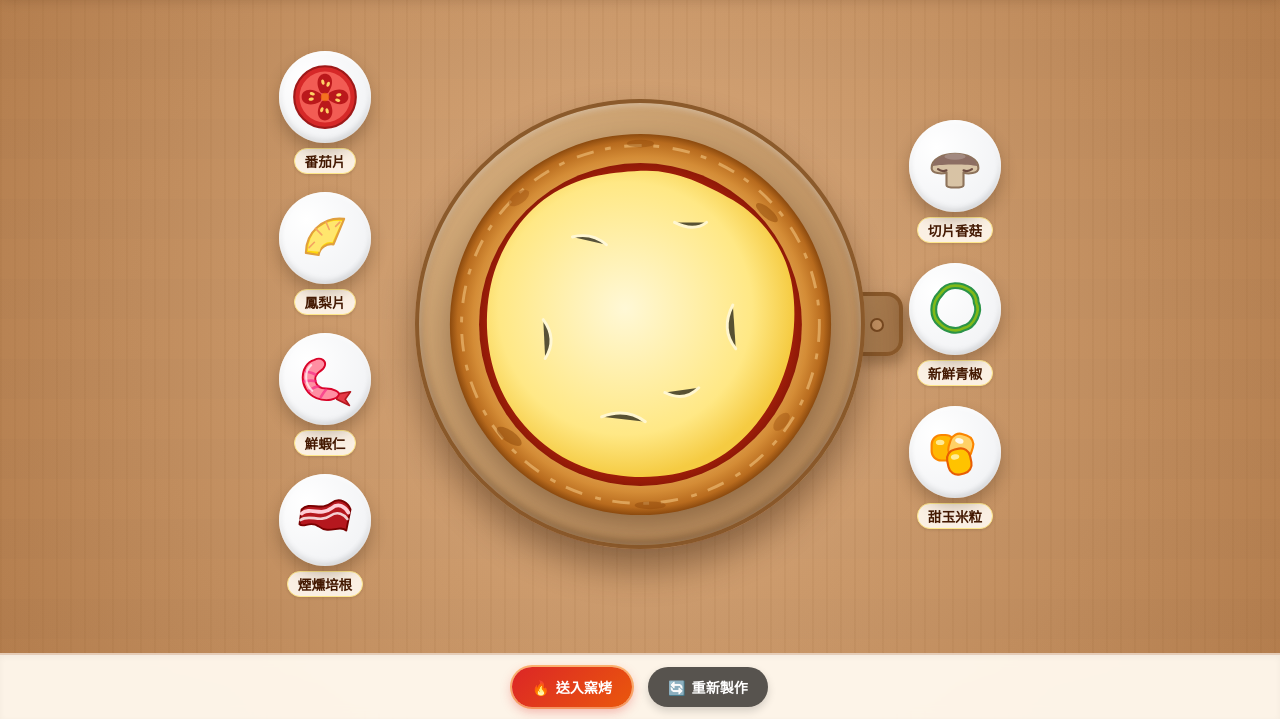
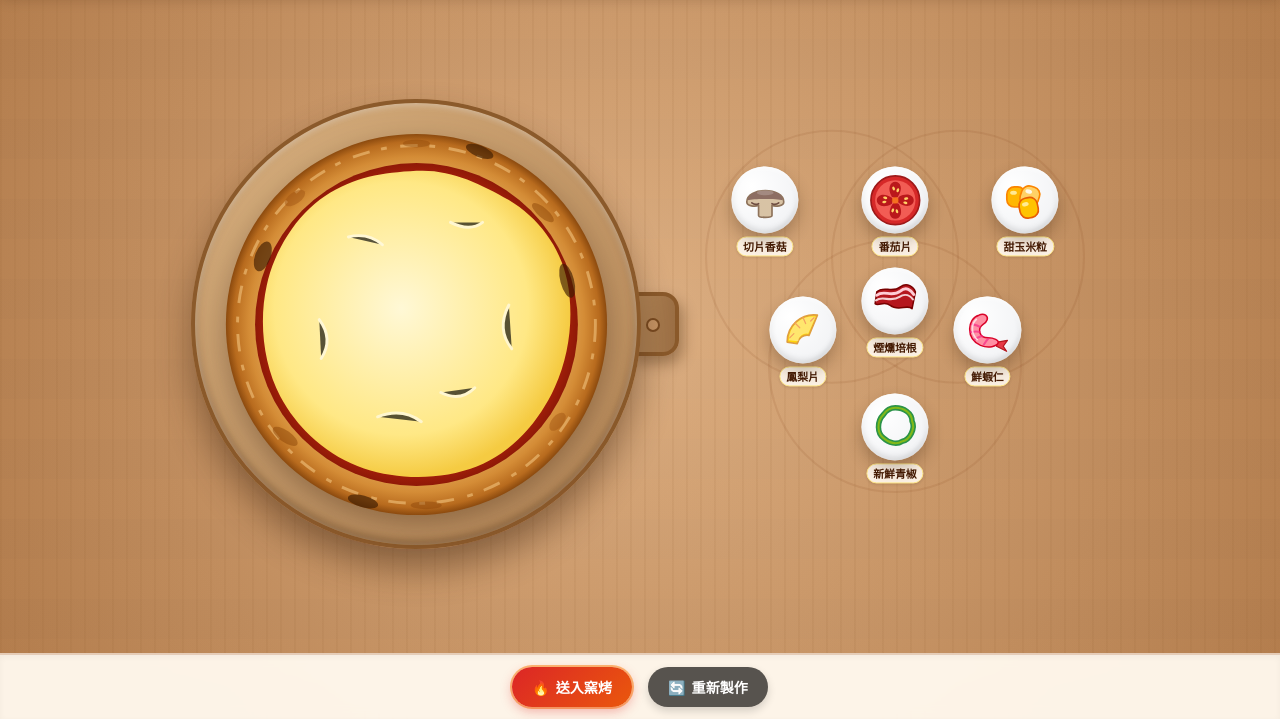
Before and after one commit to yichenpeng/Pizza, a plain HTML site: page index.html in a window 1280 px wide. Shown: the part 81-800 px from the top of the page. Drawn offline with Linux system fonts and the light colour scheme.

Commit message:
Update index.html

```diff
--- a/index.html
+++ b/index.html
@@ -890,6 +890,48 @@ img, svg { -webkit-user-drag: none; }
     0%, 99% { pointer-events: none; }
     100% { pointer-events: auto; }
 }
+.venn-tray {
+    position: relative;
+    width: min(94vw, 380px);
+    aspect-ratio: 1 / 1;
+    order: 2;
+}
+.venn-lines {
+    position: absolute;
+    inset: 0;
+    width: 100%;
+    height: 100%;
+    pointer-events: none;
+}
+.venn-lines circle {
+    fill: none;
+    stroke: #78350f;
+    stroke-opacity: 0.1;
+    stroke-width: 0.5;
+}
+.venn-tray .ingredient-source {
+    position: absolute;
+    width: 16%;
+    transform: translate(-50%, -45%);
+}
+.venn-tray .ingredient-bowl {
+    width: 100%;
+    height: auto;
+    aspect-ratio: 1 / 1;
+    padding: 0;
+}
+.venn-tray .icon-preview {
+    width: 80%;
+    height: 80%;
+}
+.venn-tray .ingredient-label {
+    font-size: 0.68rem;
+    padding: 1px 6px;
+    margin-top: 3px;
+}
+@media (min-width: 1024px) {
+    .venn-tray { order: 3; width: 420px; }
+}
     </style>
 </head>
 <body>
@@ -901,7 +943,7 @@ img, svg { -webkit-user-drag: none; }
             <div class="brand-group">
                 <span class="brand-icon">🍕</span>
                 <div>
-                    <h1 class="brand-title">義式窯烤手作披薩工坊</h1>
+                    <h1 class="brand-title">Pizza Magic🪄</h1>
                     <p class="brand-subtitle">點擊周圍食材即可均勻鋪滿餅皮・再點一次空盤可取回</p>
                 </div>
                         </div>
@@ -911,36 +953,7 @@ img, svg { -webkit-user-drag: none; }
     <!-- 主工作台區域：左側配料 + 中央披薩砧板 + 右側配料 -->
     <main class="workspace">
 
-        <!-- 左側配料盤 (4種配料) -->
-        <section aria-label="左側配料區" class="tray-left">
-            <div class="ingredient-source" id="source-tomato" data-type="tomato">
-                <div class="ingredient-bowl">
-                    <div class="icon-preview" id="icon-preview-tomato"></div>
-                </div>
-                <span class="ingredient-label">番茄片</span>
-            </div>
-
-            <div class="ingredient-source" id="source-pineapple" data-type="pineapple">
-                <div class="ingredient-bowl">
-                    <div class="icon-preview" id="icon-preview-pineapple"></div>
-                </div>
-                <span class="ingredient-label">鳳梨片</span>
-            </div>
-
-            <div class="ingredient-source" id="source-shrimp" data-type="shrimp">
-                <div class="ingredient-bowl">
-                    <div class="icon-preview" id="icon-preview-shrimp"></div>
-                </div>
-                <span class="ingredient-label">鮮蝦仁</span>
-            </div>
-
-            <div class="ingredient-source" id="source-bacon" data-type="bacon">
-                <div class="ingredient-bowl">
-                    <div class="icon-preview" id="icon-preview-bacon"></div>
-                </div>
-                <span class="ingredient-label">煙燻培根</span>
-            </div>
-        </section>
+
 
         <!-- 中央披薩製作區（含木質砧板與披薩本體） -->
         <section id="capture-area" class="center-stage">
@@ -1017,19 +1030,7 @@ img, svg { -webkit-user-drag: none; }
                             <path d="M160,295 Q185,285 205,300"/>
                             <path d="M225,270 Q245,280 260,265"/>
                         </g>
-
-                        <!-- 4. 烘烤後出現的微焦起司泡泡與焦斑 -->
-                        <g id="char-spots" opacity="0" style="transition: opacity 1.5s ease;">
-                            <circle cx="115" cy="125" r="7" fill="#b86b14" opacity="0.55"/>
-                            <circle cx="115" cy="125" r="4" fill="#6e3504" opacity="0.6"/>
-                            <circle cx="275" cy="115" r="8" fill="#b86b14" opacity="0.55"/>
-                            <circle cx="275" cy="115" r="4.5" fill="#6e3504" opacity="0.65"/>
-                            <circle cx="290" cy="250" r="7" fill="#b86b14" opacity="0.5"/>
-                            <circle cx="290" cy="250" r="3.5" fill="#6e3504" opacity="0.6"/>
-                            <circle cx="120" cy="265" r="9" fill="#b86b14" opacity="0.55"/>
-                            <circle cx="120" cy="265" r="5" fill="#6e3504" opacity="0.65"/>
-                            <circle cx="205" cy="72" r="6" fill="#7a3b06" opacity="0.55"/>
-                            <circle cx="195" cy="325" r="7" fill="#7a3b06" opacity="0.55"/>
+ cy="325" r="7" fill="#7a3b06" opacity="0.55"/>
                             <ellipse cx="42" cy="130" rx="8" ry="16" transform="rotate(20 42 130)" fill="#3d1c02" opacity="0.65"/>
                             <ellipse cx="355" cy="155" rx="7" ry="18" transform="rotate(-15 355 155)" fill="#3d1c02" opacity="0.65"/>
                             <ellipse cx="145" cy="382" rx="16" ry="6" transform="rotate(15 145 382)" fill="#3d1c02" opacity="0.65"/>
@@ -1048,30 +1049,45 @@ img, svg { -webkit-user-drag: none; }
             <!-- 操作提示浮動標籤 -->
             <div id="toast-message" class="toast-message">提示訊息</div>
         </section>
-
-        <!-- 右側配料盤 (3種配料) -->
-        <section aria-label="右側配料區" class="tray-right">
-            <div class="ingredient-source" id="source-mushroom" data-type="mushroom">
-                <div class="ingredient-bowl">
-                    <div class="icon-preview" id="icon-preview-mushroom"></div>
-                </div>
-                <span class="ingredient-label">切片香菇</span>
-            </div>
-
-            <div class="ingredient-source" id="source-pepper" data-type="pepper">
-                <div class="ingredient-bowl">
-                    <div class="icon-preview" id="icon-preview-pepper"></div>
-                </div>
-                <span class="ingredient-label">新鮮青椒</span>
-            </div>
-
-            <div class="ingredient-source" id="source-corn" data-type="corn">
-                <div class="ingredient-bowl">
-                    <div class="icon-preview" id="icon-preview-corn"></div>
-                </div>
-                <span class="ingredient-label">甜玉米粒</span>
-            </div>
-        </section>
+<section aria-label="配料區" class="venn-tray">
+    <svg class="venn-lines" viewBox="0 0 100 100" aria-hidden="true">
+        <circle cx="35" cy="34" r="30"/>
+        <circle cx="65" cy="34" r="30"/>
+        <circle cx="50" cy="60" r="30"/>
+    </svg>
+
+    <div class="ingredient-source" id="source-mushroom" data-type="mushroom" style="left:19%;top:22%">
+        <div class="ingredient-bowl"><div class="icon-preview" id="icon-preview-mushroom"></div></div>
+        <span class="ingredient-label">切片香菇</span>
+    </div>
+    <div class="ingredient-source" id="source-tomato" data-type="tomato" style="left:50%;top:22%">
+        <div class="ingredient-bowl"><div class="icon-preview" id="icon-preview-tomato"></div></div>
+        <span class="ingredient-label">番茄片</span>
+    </div>
+    <div class="ingredient-source" id="source-corn" data-type="corn" style="left:81%;top:22%">
+        <div class="ingredient-bowl"><div class="icon-preview" id="icon-preview-corn"></div></div>
+        <span class="ingredient-label">甜玉米粒</span>
+    </div>
+
+    <div class="ingredient-source" id="source-pineapple" data-type="pineapple" style="left:28%;top:53%">
+        <div class="ingredient-bowl"><div class="icon-preview" id="icon-preview-pineapple"></div></div>
+        <span class="ingredient-label">鳳梨片</span>
+    </div>
+    <div class="ingredient-source" id="source-bacon" data-type="bacon" style="left:50%;top:46%">
+        <div class="ingredient-bowl"><div class="icon-preview" id="icon-preview-bacon"></div></div>
+        <span class="ingredient-label">煙燻培根</span>
+    </div>
+    <div class="ingredient-source" id="source-shrimp" data-type="shrimp" style="left:72%;top:53%">
+        <div class="ingredient-bowl"><div class="icon-preview" id="icon-preview-shrimp"></div></div>
+        <span class="ingredient-label">鮮蝦仁</span>
+    </div>
+
+    <div class="ingredient-source" id="source-pepper" data-type="pepper" style="left:50%;top:76%">
+        <div class="ingredient-bowl"><div class="icon-preview" id="icon-preview-pepper"></div></div>
+        <span class="ingredient-label">新鮮青椒</span>
+    </div>
+</section>
+
 
     </main>
 
```
